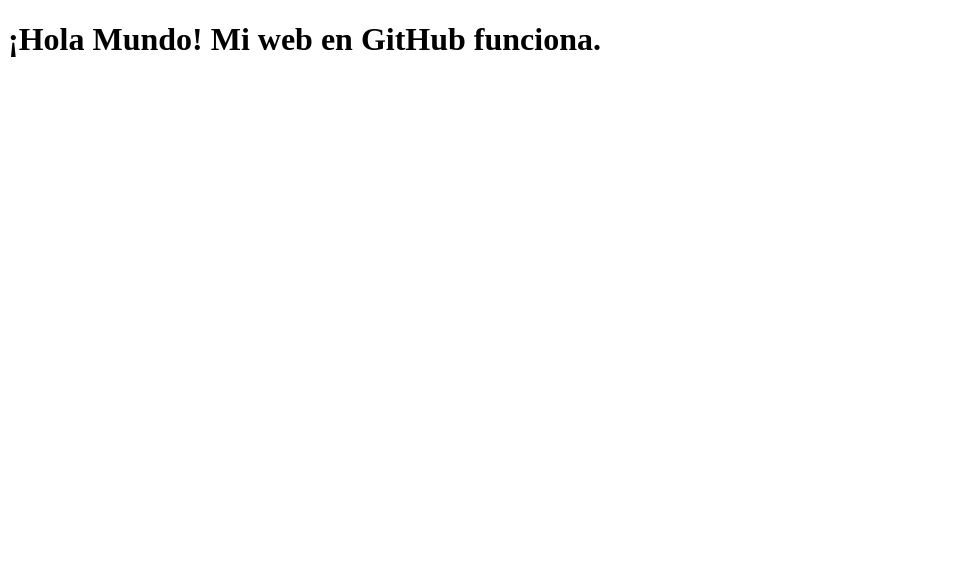
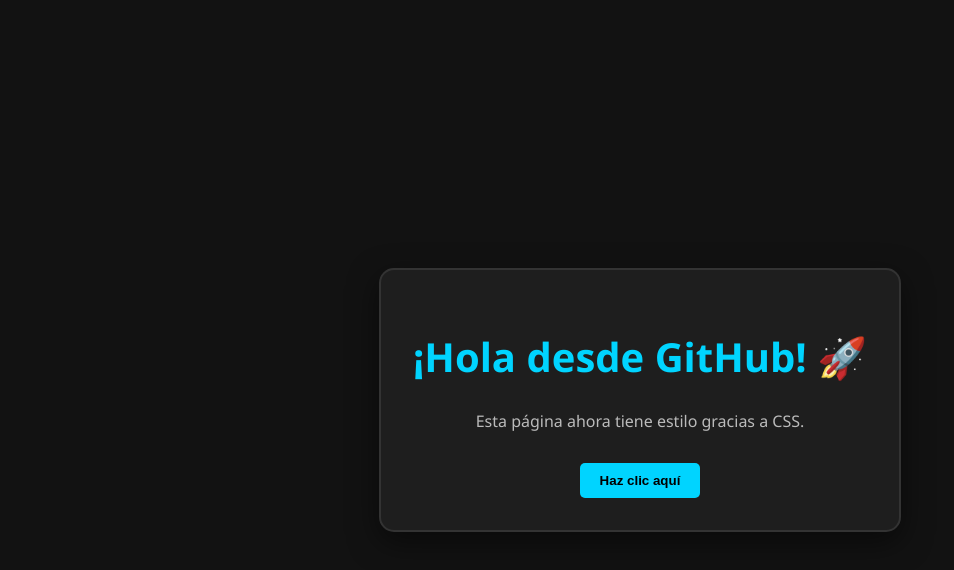
Before and after one commit to joaquindiazh2002/joaquindiazh.github.io, a plain HTML site: page index.html in a window 1280 px wide. Shown: the whole page, without its empty margins (0-954 px from the left). Drawn offline with Linux system fonts and the light colour scheme.

Commit message:
Update index.html

```diff
--- a/index.html
+++ b/index.html
@@ -1,6 +1,16 @@
 <!DOCTYPE html>
-<html>
+<html lang="es">
+<head>
+    <meta charset="UTF-8">
+    <meta name="viewport" content="width=device-width, initial-scale=1.0">
+    <title>Mi Web en GitHub</title>
+    <link rel="stylesheet" href="style.css">
+</head>
 <body>
-  <h1>¡Hola Mundo! Mi web en GitHub funciona.</h1>
+    <div class="container">
+        <h1>¡Hola desde GitHub! 🚀</h1>
+        <p>Esta página ahora tiene estilo gracias a CSS.</p>
+        <button onclick="alert('¡Funciona!')">Haz clic aquí</button>
+    </div>
 </body>
 </html>
```
